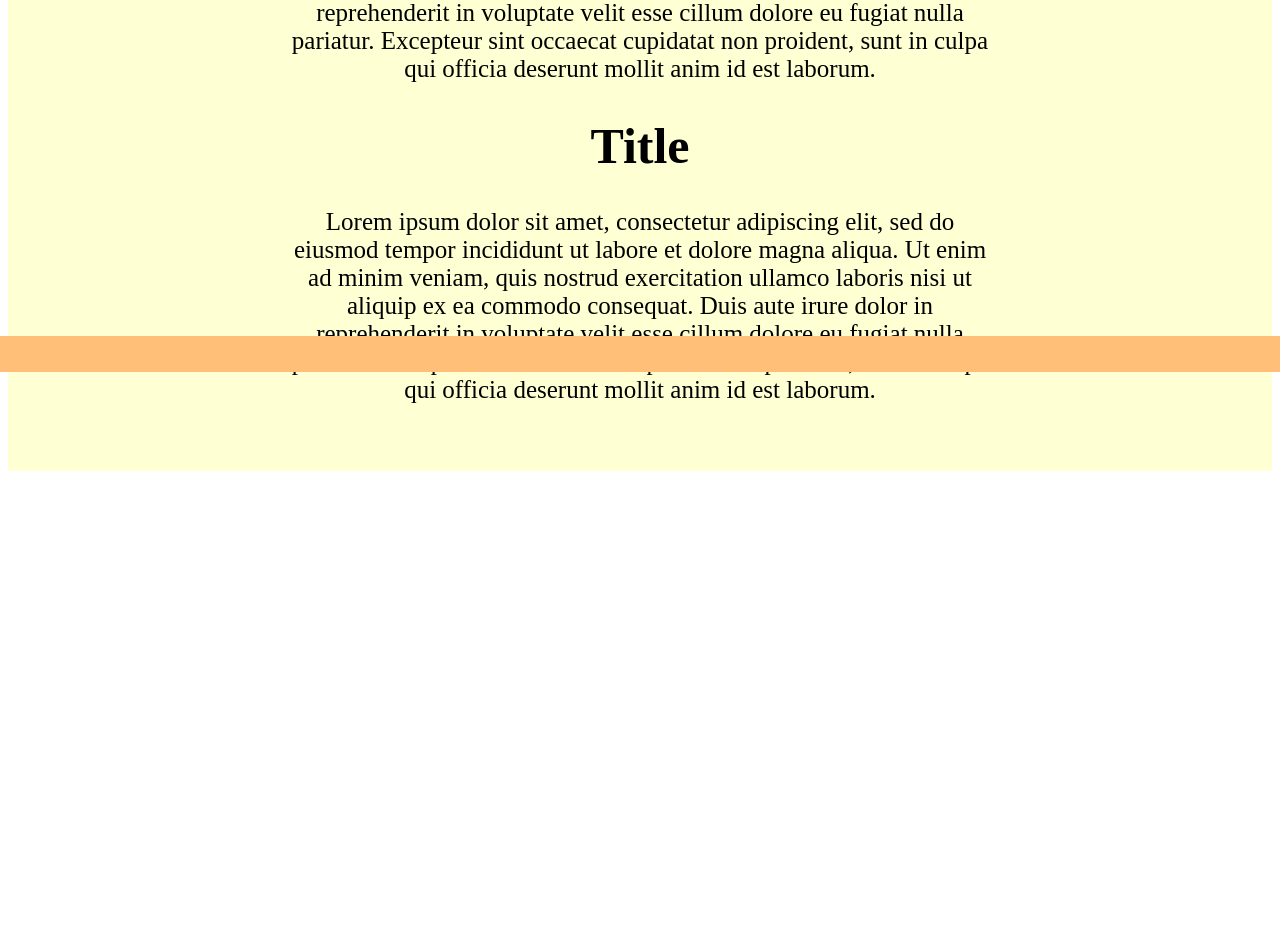
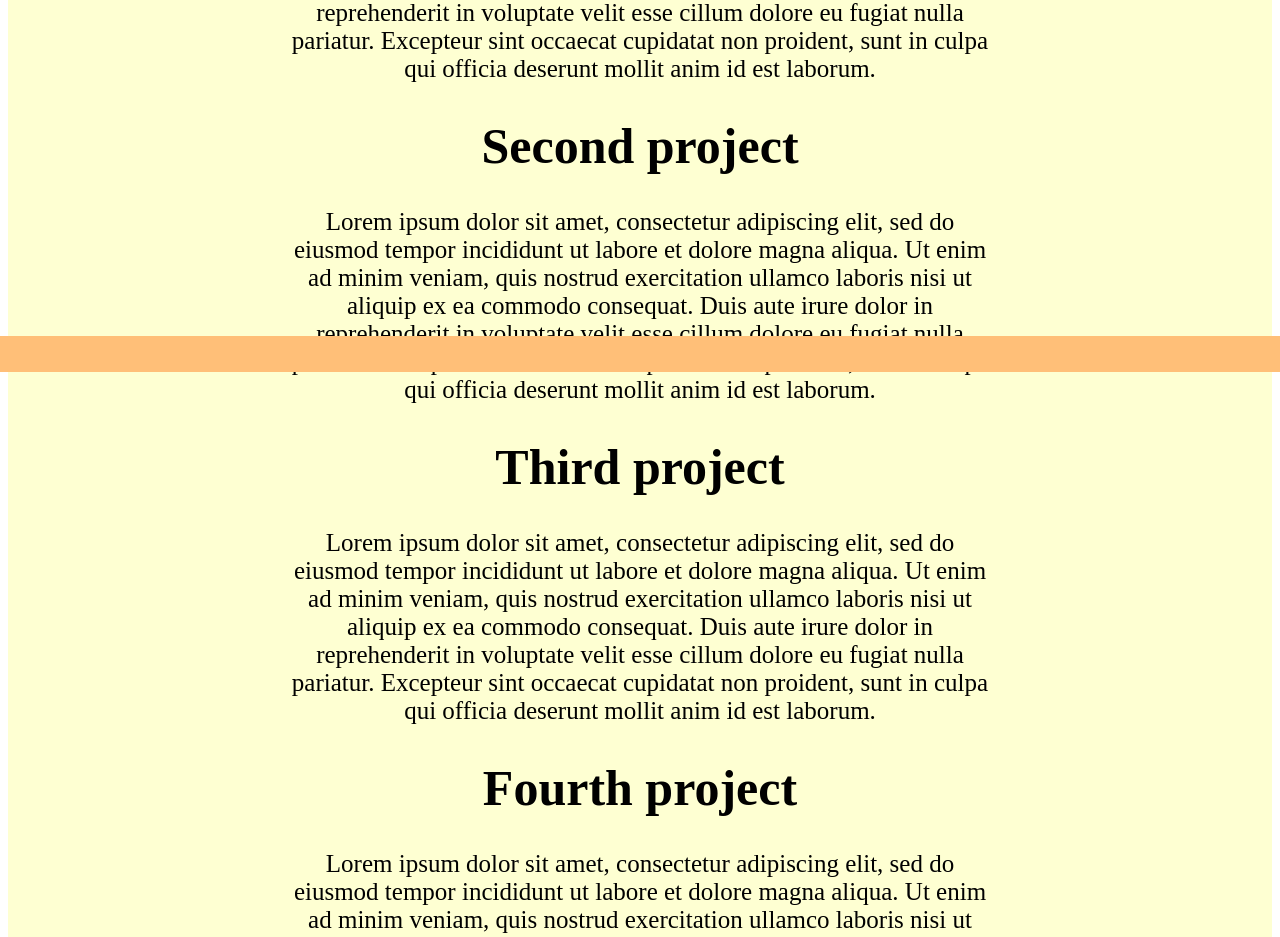
Before and after one commit to Amikola/homepage, a React (Create React App) app: page /projects in a window 1280 px wide. Shown: the part 428-1365 px from the top of the page. Before the commit the page ends 907 px from the top, so only its background shows below. Built offline with nearby package versions, Linux system fonts and the light colour scheme.

Commit message:
Added array reading capability to projetcs.

```diff
--- a/src/components/pages/projects/project.js
+++ b/src/components/pages/projects/project.js
@@ -1,10 +1,10 @@
 import React from "react";
 
-const Project = () => {
+const Project = ({title, text, image}) => {
     return (
         <div>
-            <h1>Title</h1>
-            <p>Lorem ipsum dolor sit amet, consectetur adipiscing elit, sed do eiusmod tempor incididunt ut labore et dolore magna aliqua. Ut enim ad minim veniam, quis nostrud exercitation ullamco laboris nisi ut aliquip ex ea commodo consequat. Duis aute irure dolor in reprehenderit in voluptate velit esse cillum dolore eu fugiat nulla pariatur. Excepteur sint occaecat cupidatat non proident, sunt in culpa qui officia deserunt mollit anim id est laborum.</p>
+            <h1>{title}</h1>
+            <p>{text}</p>
         </div>
     );
 };
--- a/src/components/pages/projects/projects.js
+++ b/src/components/pages/projects/projects.js
@@ -1,6 +1,7 @@
 import React from "react";
 import { CenteredContainer, ContentBox } from "./projectsElements";
 import Project from "./project";
+import data from "./projectsData"
 
 const Projects = () => {
     return (
@@ -10,9 +11,9 @@
 
         <ContentBox>
             <p>This page contains information about projects and intresting stuff I have worked on in degreasing chronical order.</p>
-            <Project></Project>
-            <Project></Project>
-
+            {data.array.map((element, index) => (
+                    <Project key={index} {...element} />
+                ))}
         </ContentBox>
 
 
--- /dev/null
+++ b/src/components/pages/projects/projectsData.js
@@ -0,0 +1,27 @@
+const data = { array: [
+
+    {
+    title: "First project",
+    text: "Lorem ipsum dolor sit amet, consectetur adipiscing elit, sed do eiusmod tempor incididunt ut labore et dolore magna aliqua. Ut enim ad minim veniam, quis nostrud exercitation ullamco laboris nisi ut aliquip ex ea commodo consequat. Duis aute irure dolor in reprehenderit in voluptate velit esse cillum dolore eu fugiat nulla pariatur. Excepteur sint occaecat cupidatat non proident, sunt in culpa qui officia deserunt mollit anim id est laborum.",
+    image: "placeHolder.jpg"
+    },
+    {
+    title: "Second project",
+    text: "Lorem ipsum dolor sit amet, consectetur adipiscing elit, sed do eiusmod tempor incididunt ut labore et dolore magna aliqua. Ut enim ad minim veniam, quis nostrud exercitation ullamco laboris nisi ut aliquip ex ea commodo consequat. Duis aute irure dolor in reprehenderit in voluptate velit esse cillum dolore eu fugiat nulla pariatur. Excepteur sint occaecat cupidatat non proident, sunt in culpa qui officia deserunt mollit anim id est laborum.",
+    image: "placeHolder.jpg"
+    },
+    {
+    title: "Third project",
+    text: "Lorem ipsum dolor sit amet, consectetur adipiscing elit, sed do eiusmod tempor incididunt ut labore et dolore magna aliqua. Ut enim ad minim veniam, quis nostrud exercitation ullamco laboris nisi ut aliquip ex ea commodo consequat. Duis aute irure dolor in reprehenderit in voluptate velit esse cillum dolore eu fugiat nulla pariatur. Excepteur sint occaecat cupidatat non proident, sunt in culpa qui officia deserunt mollit anim id est laborum.",
+    image: "placeHolder.jpg"
+    },
+    {
+    title: "Fourth project",
+    text: "Lorem ipsum dolor sit amet, consectetur adipiscing elit, sed do eiusmod tempor incididunt ut labore et dolore magna aliqua. Ut enim ad minim veniam, quis nostrud exercitation ullamco laboris nisi ut aliquip ex ea commodo consequat. Duis aute irure dolor in reprehenderit in voluptate velit esse cillum dolore eu fugiat nulla pariatur. Excepteur sint occaecat cupidatat non proident, sunt in culpa qui officia deserunt mollit anim id est laborum.",
+    image: "placeHolder.jpg"
+    }
+
+
+]};
+
+export default data;
--- a/src/components/pages/projects/projectsElements.js
+++ b/src/components/pages/projects/projectsElements.js
@@ -12,7 +12,7 @@
 export const CenteredContainer = styled.div`
     display: flex;
     justify-content: Top;
-    height: 100vh;
+    height: auto;
     align-items: center; /* Center items vertically */
     flex-direction: column; /* Ensure children are stacked vertically */
     text-align: center; /* Center text within the container */
```
